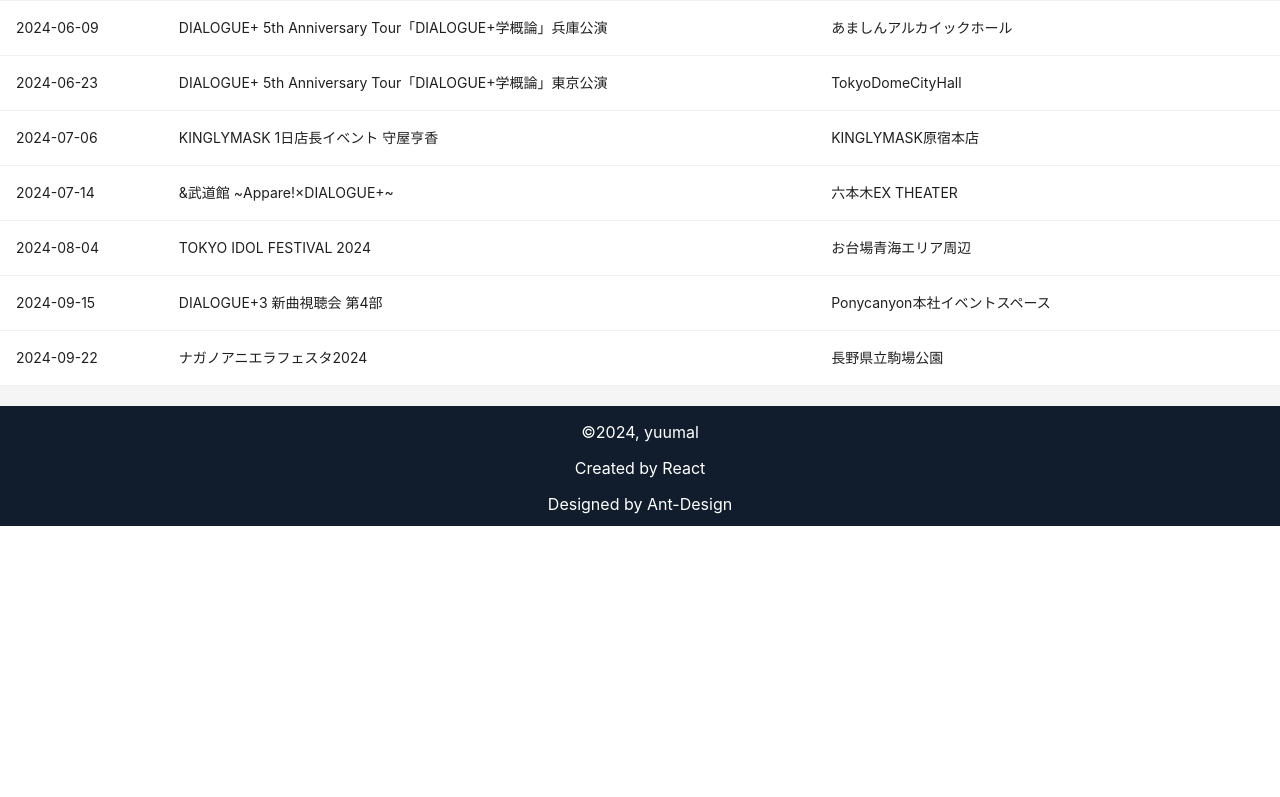
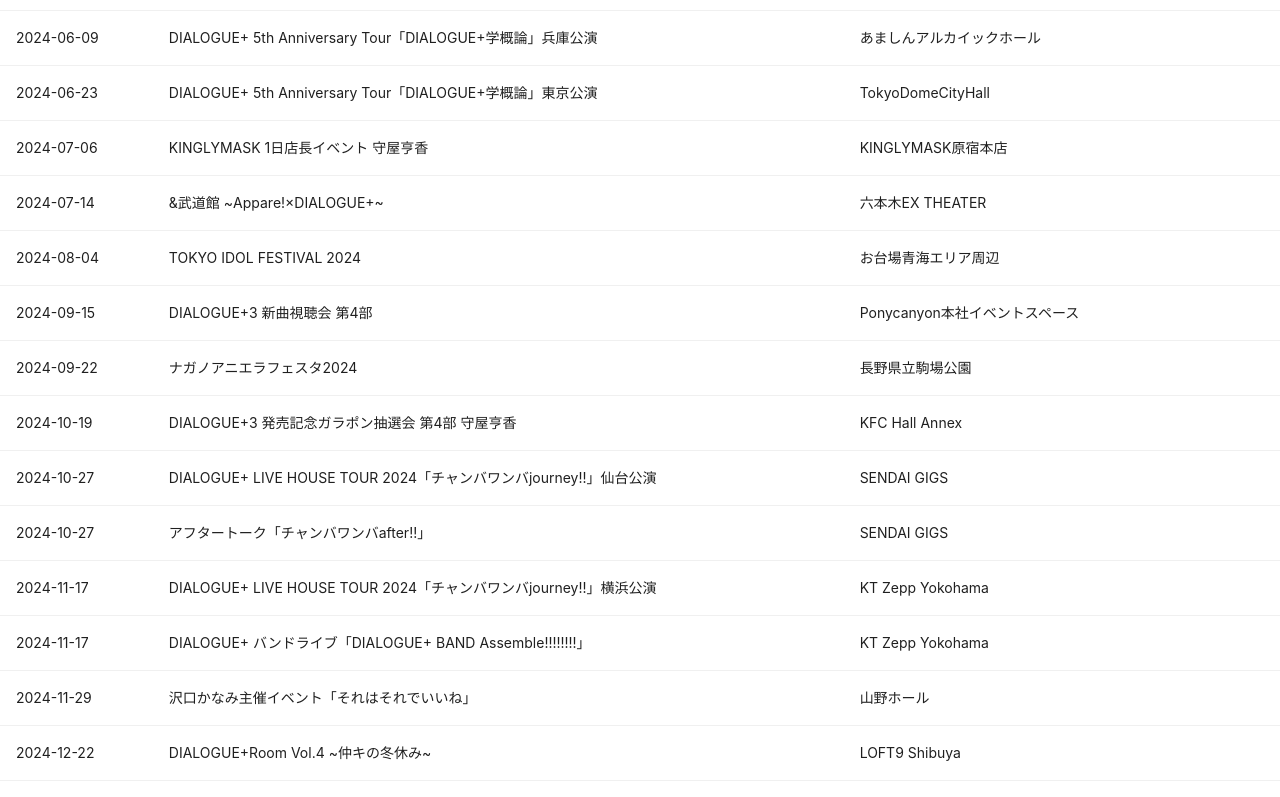
Before and after one commit to h-yki/HomePage-beta, a React (Create React App) app: page /Eventlog in a window 1280 px wide. Shown: the part 2000-2797 px from the top of the page. Before the commit the page ends 2526 px from the top, so only its background shows below. Built offline with nearby package versions, Linux system fonts and the light colour scheme.

Commit message:
add Eventlog ids

```diff
--- a/src/Contents/Eventlog.jsx
+++ b/src/Contents/Eventlog.jsx
@@ -29,19 +29,19 @@
     <h2>Event Log</h2>
     <Divider orientation="center"><Text strong>これまでに行ったイベント</Text></Divider>
     <Divider orientation="left">2021</Divider>
-    <div className="2021">
+    <div className="2021" id='2021'>
       <Table columns={columns} dataSource={Events_2021} pagination={false} showHeader={false} />
     </div>
     <Divider orientation="left">2022</Divider>
-    <div className="2022">
+    <div className="2022" id='2022'>
       <Table columns={columns} dataSource={Events_2022} pagination={false} showHeader={false} />
     </div>
     <Divider orientation="left">2023</Divider>
-    <div className="2023">
+    <div className="2023" id='2023'>
       <Table columns={columns} dataSource={Events_2023} pagination={false} showHeader={false} />
     </div>
-    <Divider orientation="left">2024</Divider>
-    <div className="2024">
+    <div className="2024" id='2024'>
+      <Divider orientation="left">2024</Divider>
       <Table columns={columns} dataSource={Events_2024} pagination={false} showHeader={false} />
     </div>
     </>
--- a/src/Contents/home.jsx
+++ b/src/Contents/home.jsx
@@ -8,7 +8,7 @@
         <li><a href='https://x.com/yuh2253' target="_blank" rel="noreferrer"></a></li>
         <li><a href='https://github.com/h-yki' target="_blank" rel="noreferrer"></a></li>
       </ul>
-      <iframe
+      {/* <iframe
         style={{borderradius:"12px", border:"none"}}
         title="SpotifyPlayList"
         src="https://open.spotify.com/embed/playlist/0i26ZQwuObgIREvRHHUKTk?utm_source=generator"
@@ -16,7 +16,7 @@
         height="380"
         allowfullscreen
         allow="autoplay; clipboard-write; encrypted-media; fullscreen; picture-in-picture"
-        loading="lazy" />
+        loading="lazy" />    */}
     </div>
   );
 };
--- a/src/Data/EventDataBase.jsx
+++ b/src/Data/EventDataBase.jsx
@@ -173,4 +173,44 @@
       performance: "ナガノアニエラフェスタ2024",
       place: "長野県立駒場公園",
     },
+    {
+      date: "2024-10-19",
+      performance: "DIALOGUE+3 発売記念ガラポン抽選会 第4部 守屋亨香",
+      place: "KFC Hall Annex",
+    },
+    {
+      date: "2024-10-27",
+      performance: "DIALOGUE+ LIVE HOUSE TOUR 2024「チャンバワンバjourney!!」仙台公演",
+      place: "SENDAI GIGS",
+    },
+    {
+      date: "2024-10-27",
+      performance: "アフタートーク「チャンバワンバafter!!」",
+      place: "SENDAI GIGS",
+    },
+    {
+      date: "2024-11-17",
+      performance: "DIALOGUE+ LIVE HOUSE TOUR 2024「チャンバワンバjourney!!」横浜公演",
+      place: "KT Zepp Yokohama",
+    },
+    {
+      date: "2024-11-17",
+      performance: "DIALOGUE+ バンドライブ「DIALOGUE+ BAND Assemble!!!!!!!!」",
+      place: "KT Zepp Yokohama",
+    },
+    {
+      date: "2024-11-29",
+      performance: "沢口かなみ主催イベント「それはそれでいいね」",
+      place: "山野ホール",
+    },
+    {
+      date: "2024-12-22",
+      performance: "DIALOGUE+Room Vol.4 ~仲キの冬休み~",
+      place: "LOFT9 Shibuya",
+    },
+    {
+      date: "2024-12-29",
+      performance: "DIALOGUE+ Live「DIALOGUE+3」",
+      place: "TokyoDomeCityHall",
+    },
   ];
--- a/src/header.jsx
+++ b/src/header.jsx
@@ -30,7 +30,7 @@
           <Header
             style={{
               display: 'flex',
-              position: "fixed",
+              //position: "fixed",
               top: 0,
               zIndex: 1,
               width: "100%",
@@ -71,7 +71,7 @@
           <Header
             style={{
               display: 'flex',
-              position: "fixed",
+              //position: "fixed",
               top: 0,
               zIndex: 1,
               width: "100%",
--- a/src/styles/App.css
+++ b/src/styles/App.css
@@ -9,6 +9,6 @@
 }
 
 .body-content{
-  padding-top: 50px;
+  /* padding-top: 50px; */
   padding-bottom: 50px;
 }
```
